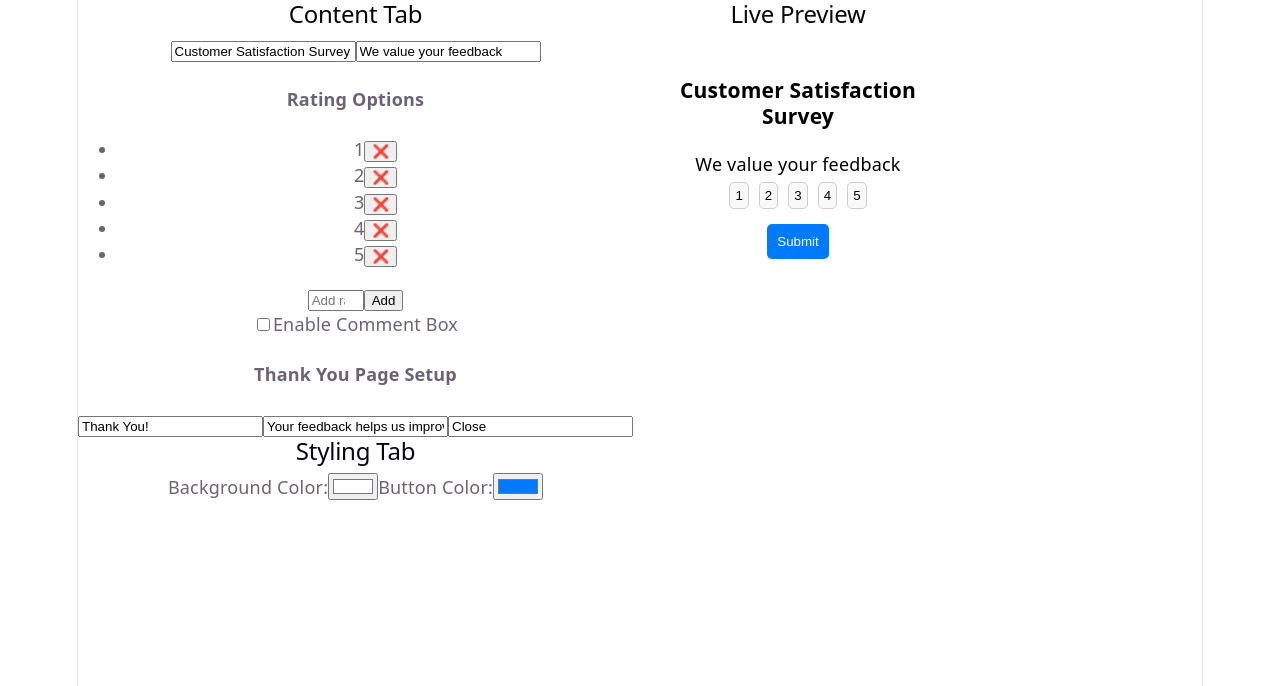
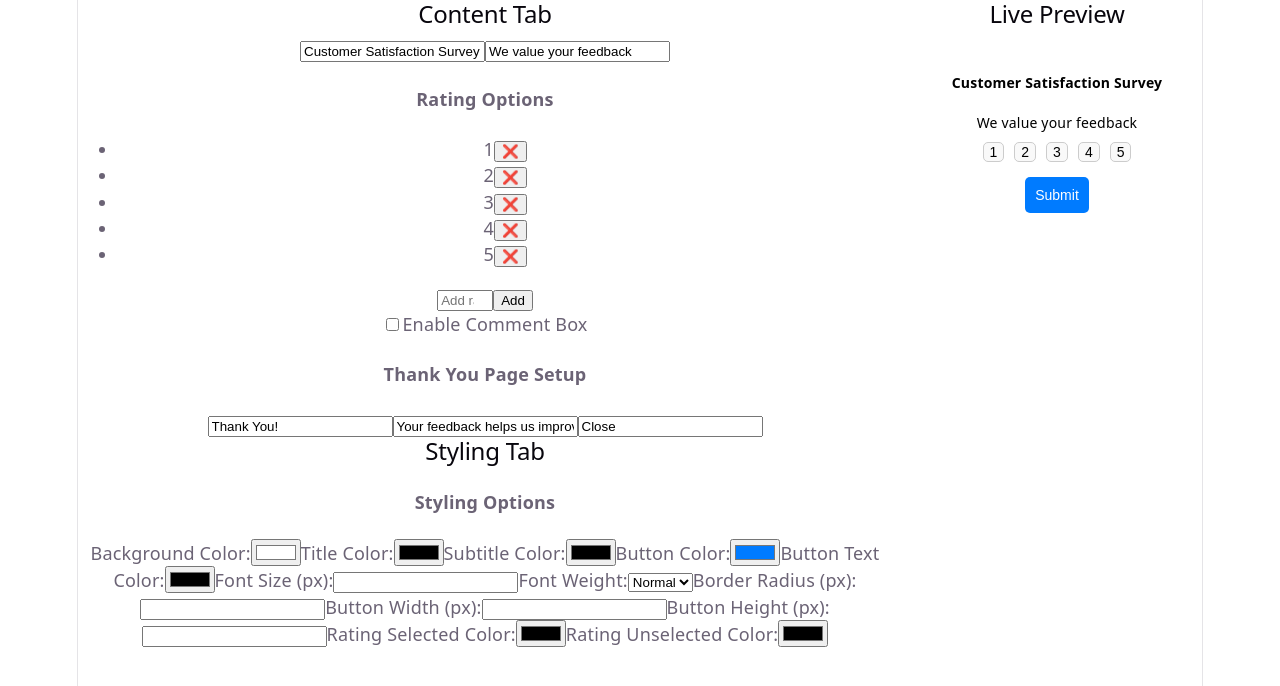
Before and after one commit to codesage9/Customer_Satisfaction_CSAT, a React (Vite) app: page / in a window 1280 px wide. Shown: the top 686 px of the page. Built offline with nearby package versions, Linux system fonts and the light colour scheme.

Commit message:
Added StylingTab options

```diff
--- a/src/App.jsx
+++ b/src/App.jsx
@@ -36,10 +36,8 @@ function App() {
         <h2>Content Tab</h2>
         <ContentTab content={content} setContent={setContent} />
 
-        {/* NEW: Rating Options */}
         <RatingOptions ratings={ratings} setRatings={setRatings} />
 
-        {/* NEW: Comment Box */}
         <CommentBox
           showComment={showComment}
           setShowComment={setShowComment}
@@ -47,7 +45,6 @@ function App() {
           setComment={setComment}
         />
 
-        {/* NEW: Thank You Page Setup */}
         <ThankYouPage thankYou={thankYou} setThankYou={setThankYou} />
 
         <h2>Styling Tab</h2>
@@ -56,7 +53,6 @@ function App() {
 
       <div>
         <h2>Live Preview</h2>
-        {/* Pass ratings + comment into Preview */}
         <Preview
           content={content}
           style={style}
--- a/src/components/Preview.jsx
+++ b/src/components/Preview.jsx
@@ -3,7 +3,7 @@ import { useState } from "react";
 function Preview({ content, style, ratings, showComment, comment, thankYou }) {
   const [submitted, setSubmitted] = useState(false);
   const [selectedRating, setSelectedRating] = useState(null);
-  const [error, setError] = useState("");   // NEW: error message state
+  const [error, setError] = useState("");
 
   if (submitted) {
     return (
@@ -40,12 +40,18 @@ function Preview({ content, style, ratings, showComment, comment, thankYou }) {
     backgroundColor: style.bgColor,
     color: style.textColor,
     padding: "20px",
-        borderRadius: "10px",
+    borderRadius: style.borderRadius ? `${style.borderRadius}px` : "10px",
     width: "250px",
+    fontSize: style.fontSize ? `${style.fontSize}px` : "14px",
+    fontWeight: style.fontWeight || "normal",
   }}
 >
-      <h3>{content.title}</h3>
-      <p>{content.subtitle}</p>
+  <h3 style={{ color: style.titleColor, fontSize: style.fontSize ? `${style.fontSize}px` : "inherit", fontWeight: style.fontWeight }}>
+    {content.title}
+  </h3>
+  <p style={{ color: style.subtitleColor, fontSize: style.fontSize ? `${style.fontSize}px` : "inherit", fontWeight: style.fontWeight }}>
+    {content.subtitle}
+  </p>
 
   <div style={{ marginBottom: "10px" }}>
     {ratings.map((r, i) => (
@@ -53,31 +59,27 @@ function Preview({ content, style, ratings, showComment, comment, thankYou }) {
         key={i}
         onClick={() => {
           if (selectedRating === r) {
-                    setSelectedRating(null);   // ✅ unselect if clicked again
+            setSelectedRating(null);
           } else {
-                    setSelectedRating(r);      // ✅ select new rating
+            setSelectedRating(r);
           }
-                setError("");                // clear error when any rating is clicked
+          setError("");
         }}
-
         style={{
           margin: "5px",
-              padding: "5px",
           border: "1px solid #ccc",
-              borderRadius: "5px",
+          borderRadius: style.borderRadius ? `${style.borderRadius}px` : "5px",
+          width: style.buttonWidth ? `${style.buttonWidth}px` : "auto",
+          height: style.buttonHeight ? `${style.buttonHeight}px` : "auto",
           backgroundColor:
-                selectedRating === r ? "#007bff" : "#f9f9f9",
+            selectedRating === r
+              ? style.ratingSelectedColor || "#007bff"
+              : style.ratingUnselectedColor || "#f9f9f9",
           color: selectedRating === r ? "#fff" : "#000",
           cursor: "pointer",
+          fontSize: style.fontSize ? `${style.fontSize}px` : "14px",
+          fontWeight: style.fontWeight || "normal",
         }}
-            onMouseEnter={(e) =>
-              (e.target.style.backgroundColor =
-                selectedRating === r ? "#0056b3" : "#e0e0e0")
-            }
-            onMouseLeave={(e) =>
-              (e.target.style.backgroundColor =
-                selectedRating === r ? "#007bff" : "#f9f9f9")
-            }
       >
         {r}
       </button>
@@ -89,11 +91,17 @@ function Preview({ content, style, ratings, showComment, comment, thankYou }) {
       value={comment}
       readOnly
       placeholder="Your feedback..."
-          style={{ width: "100%", height: "60px", marginBottom: "10px" }}
+      style={{
+        width: "100%",
+        height: "60px",
+        marginBottom: "10px",
+        fontSize: style.fontSize ? `${style.fontSize}px` : "14px",
+        fontWeight: style.fontWeight || "normal",
+        borderRadius: style.borderRadius ? `${style.borderRadius}px` : "5px",
+      }}
     />
   )}
 
-      {/* NEW: Error message */}
   {error && (
     <p style={{ color: "red", marginBottom: "10px" }}>{error}</p>
   )}
@@ -101,14 +109,18 @@ function Preview({ content, style, ratings, showComment, comment, thankYou }) {
   <button
     style={{
       backgroundColor: style.buttonColor,
-          color: "#fff",
+      color: style.buttonTextColor || "#fff",
       padding: "10px",
       border: "none",
-          borderRadius: "5px",
+      borderRadius: style.borderRadius ? `${style.borderRadius}px` : "5px",
+      width: style.buttonWidth ? `${style.buttonWidth}px` : "auto",
+      height: style.buttonHeight ? `${style.buttonHeight}px` : "auto",
+      fontSize: style.fontSize ? `${style.fontSize}px` : "14px",
+      fontWeight: style.fontWeight || "normal",
     }}
     onClick={() => {
       if (!selectedRating) {
-            setError("Please select a rating to proceed"); // block submission
+        setError("Please select a rating to proceed");
         return;
       }
       setSubmitted(true);
@@ -117,6 +129,8 @@ function Preview({ content, style, ratings, showComment, comment, thankYou }) {
     Submit
   </button>
 </div>
+
+
   );
 }
 
--- a/src/components/RatingOptions.jsx
+++ b/src/components/RatingOptions.jsx
@@ -6,13 +6,13 @@ function RatingOptions({ ratings, setRatings }) {
   const addOption = () => {
     const num = parseInt(newOption, 10);
 
-    // ✅ Validation rules
+    // Validation rules
     if (isNaN(num)) {
       alert("Please enter a number.");
       return;
     }
     if (num < 1 || num > 10) {
-      alert("Rating must be between 1 and 10.");
+      alert("Rating must be from 1 to 10.");
       return;
     }
     if (ratings.includes(num.toString())) {
@@ -20,7 +20,7 @@ function RatingOptions({ ratings, setRatings }) {
       return;
     }
 
-    // ✅ Add valid rating and sort
+    // Add valid rating and sort
     const updated = [...ratings, num.toString()].sort(
       (a, b) => parseInt(a, 10) - parseInt(b, 10)
     );
@@ -30,7 +30,7 @@ function RatingOptions({ ratings, setRatings }) {
 
   const removeOption = (index) => {
     const updated = ratings.filter((_, i) => i !== index);
-    // ✅ Keep sorted after removal (not strictly necessary, but safe)
+    // Keep sorted after removal (not strictly necessary, but safe)
     const sorted = [...updated].sort(
       (a, b) => parseInt(a, 10) - parseInt(b, 10)
     );
--- a/src/components/StylingTab.jsx
+++ b/src/components/StylingTab.jsx
@@ -1,18 +1,110 @@
 function StylingTab({ style, setStyle }) {
   return (
     <div>
+      <h4>Styling Options</h4>
+
+      {/* Background Color */}
       <label>Background Color:</label>
       <input
         type="color"
         value={style.bgColor}
         onChange={(e) => setStyle({ ...style, bgColor: e.target.value })}
       />
+
+      {/* Title Color */}
+      <label>Title Color:</label>
+      <input
+        type="color"
+        value={style.titleColor}
+        onChange={(e) => setStyle({ ...style, titleColor: e.target.value })}
+      />
+
+      {/* Subtitle Color */}
+      <label>Subtitle Color:</label>
+      <input
+        type="color"
+        value={style.subtitleColor}
+        onChange={(e) => setStyle({ ...style, subtitleColor: e.target.value })}
+      />
+
+      {/* Button Color */}
       <label>Button Color:</label>
       <input
         type="color"
         value={style.buttonColor}
         onChange={(e) => setStyle({ ...style, buttonColor: e.target.value })}
       />
+
+      {/* Button Text Color */}
+      <label>Button Text Color:</label>
+      <input
+        type="color"
+        value={style.buttonTextColor}
+        onChange={(e) => setStyle({ ...style, buttonTextColor: e.target.value })}
+      />
+
+      {/* Font Size */}
+      <label>Font Size (px):</label>
+      <input
+        type="number"
+        value={style.fontSize}
+        onChange={(e) => setStyle({ ...style, fontSize: e.target.value })}
+      />
+
+      {/* Font Weight */}
+      <label>Font Weight:</label>
+      <select
+        value={style.fontWeight}
+        onChange={(e) => setStyle({ ...style, fontWeight: e.target.value })}
+      >
+        <option value="normal">Normal</option>
+        <option value="bold">Bold</option>
+        <option value="lighter">Lighter</option>
+      </select>
+
+      {/* Border Radius */}
+      <label>Border Radius (px):</label>
+      <input
+        type="number"
+        value={style.borderRadius}
+        onChange={(e) => setStyle({ ...style, borderRadius: e.target.value })}
+      />
+
+      {/* Button Width */}
+      <label>Button Width (px):</label>
+      <input
+        type="number"
+        value={style.buttonWidth}
+        onChange={(e) => setStyle({ ...style, buttonWidth: e.target.value })}
+      />
+
+      {/* Button Height */}
+      <label>Button Height (px):</label>
+      <input
+        type="number"
+        value={style.buttonHeight}
+        onChange={(e) => setStyle({ ...style, buttonHeight: e.target.value })}
+      />
+
+      {/* Rating Selected Color */}
+      <label>Rating Selected Color:</label>
+      <input
+        type="color"
+        value={style.ratingSelectedColor}
+        onChange={(e) =>
+          setStyle({ ...style, ratingSelectedColor: e.target.value })
+        }
+      />
+
+      {/* Rating Unselected Color */}
+      <label>Rating Unselected Color:</label>
+      <input
+        type="color"
+        value={style.ratingUnselectedColor}
+        onChange={(e) =>
+          setStyle({ ...style, ratingUnselectedColor: e.target.value })
+        }
+      />
     </div>
   );
 }
```
Lines whose indentation alone changed are shown as unchanged.
